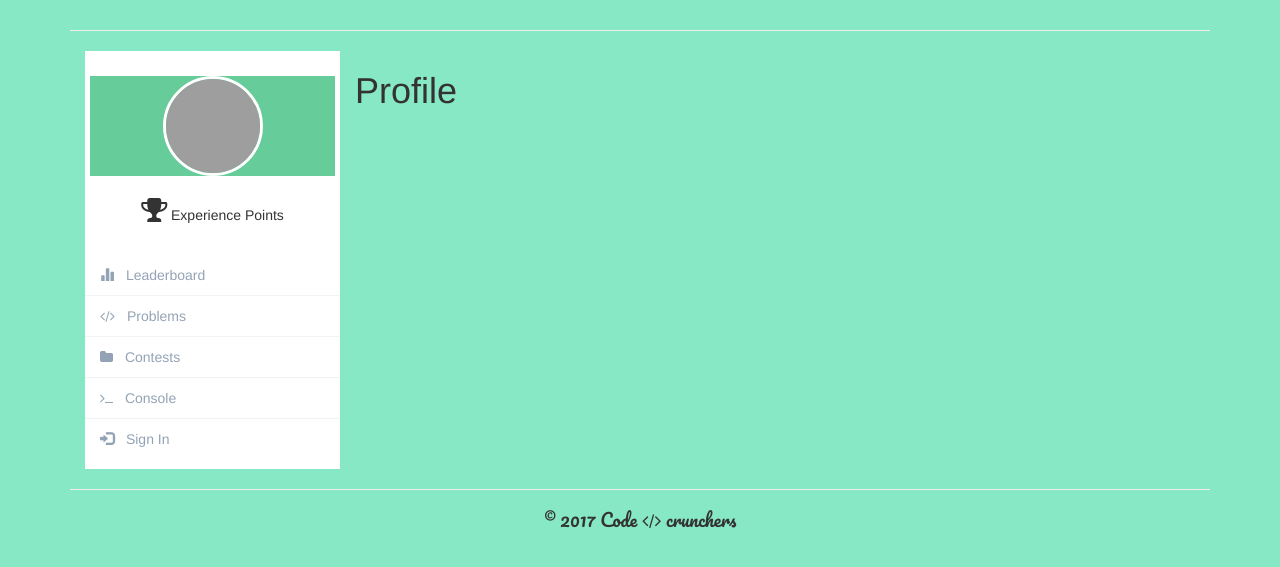
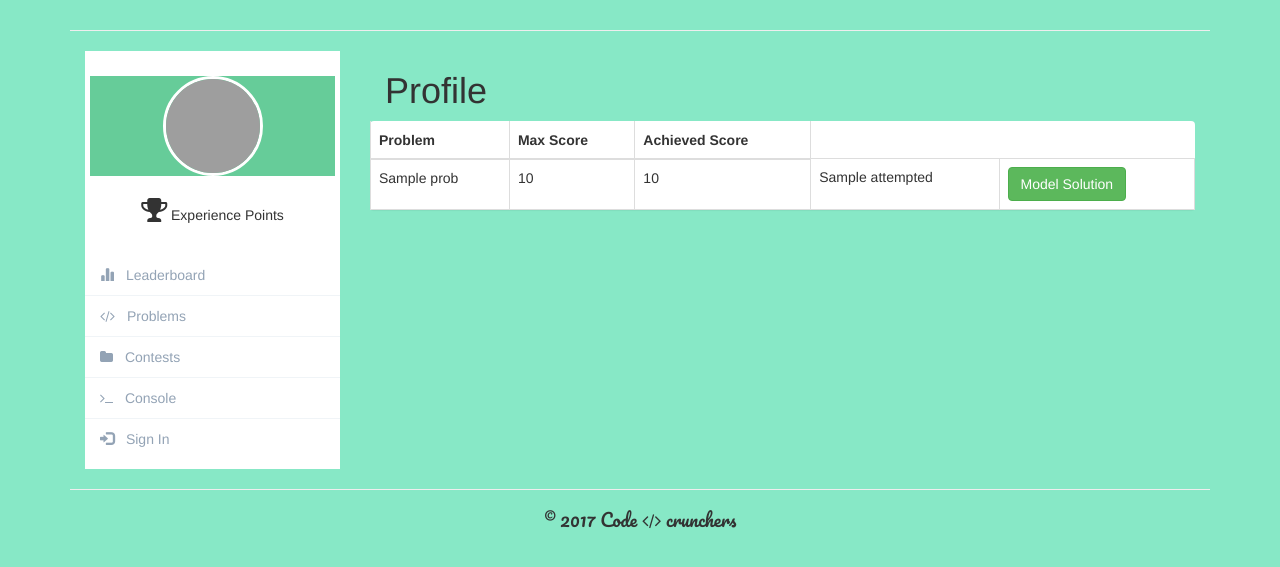
Before and after one commit to archieran/CodeCrunchers, a Django app: template codecrunchers/www/templates/www/profile.html in a window 1280 px wide. Shown: the part 70-637 px from the top of the page. Run offline with Django 3.2, Linux system fonts and the light colour scheme; the template is opened without the code that fills it: most values are stand-ins (such as "Sample title", 1, 10 or a date in 2020); some libraries are stand-ins or nearby versions; grey boxes are pictures that could not be loaded.

Commit message:
Added recent submissions to profile, dashboard not working on heroku

```diff
--- a/codecrunchers/evaluation/urls.py
+++ b/codecrunchers/evaluation/urls.py
@@ -12,5 +12,6 @@ urlpatterns = [
     url(r'^contestdetail/(?P<contest_id>[0-9]+)/$', views.contest_details, name='contest_details'),
     url(r'run_testcases/$', views.run_testcases, name='run_testcases'),
     url(r'run_submission/$', views.run_submission, name='run_submission'),
+    url(r'redirect_model_solution/(?P<prob_id>[0-9]+)/$', views.redirect_model_solution, name='model_solution'),
 
 ]
--- a/codecrunchers/www/templates/www/profile.html
+++ b/codecrunchers/www/templates/www/profile.html
@@ -1,7 +1,43 @@
 {% extends 'www/base.html' %}
 
 {% block content %}
-    <div class="container">
-        <h1>Profile</h1>
+    <div class="col col-lg-9 col-md-9 col-sm-8 col-xs-12">
+        <div class="container-fluid">
+            <h1>Profile</h1>
+
+            <div class="row">
+                <div class="table-responsive">
+                    <table class="table table-hover table-bordered panel">
+                        <thead>
+                        <tr>
+                            <th>
+                                Problem
+                            </th>
+                            <th>
+                                Max Score
+                            </th>
+                            <th>
+                                Achieved Score
+                            </th>
+                        </tr>
+
+                        </thead>
+                        {% for submission in submissions %}
+                            <tr>
+                                <td>{{ submission.prob }}</td>
+                                <td>{{ submission.prob.reward_points }}</td>
+                                <td>{{ submission.achieved_score }}</td>
+                                <td>{{ submission.attempted }}</td>
+                                {% if submission.achieved_score == submission.prob.reward_points %}
+                                    <td><a class="btn btn-success" href="{% url 'ev:model_solution' submission.prob.id %}">Model Solution</a></td>
+                                {% else %}
+                                    <td><a class="btn btn-primary" href="{% url 'ev:evcode' submission.prob.id %}">Solve again</a> </td>
+                                {% endif %}
+                            </tr>
+                        {% endfor %}
+                    </table>
+                </div>
+            </div>
+        </div>
     </div>
 {% endblock %}
```
Also changed, not shown: codecrunchers/codeconsole/templates/codeconsole/console.html (+4 -3 lines), codecrunchers/codeconsole/views.py (+11 -0 lines), codecrunchers/evaluation/views.py (+7 -1 lines), codecrunchers/www/views.py (+6 -4 lines).
